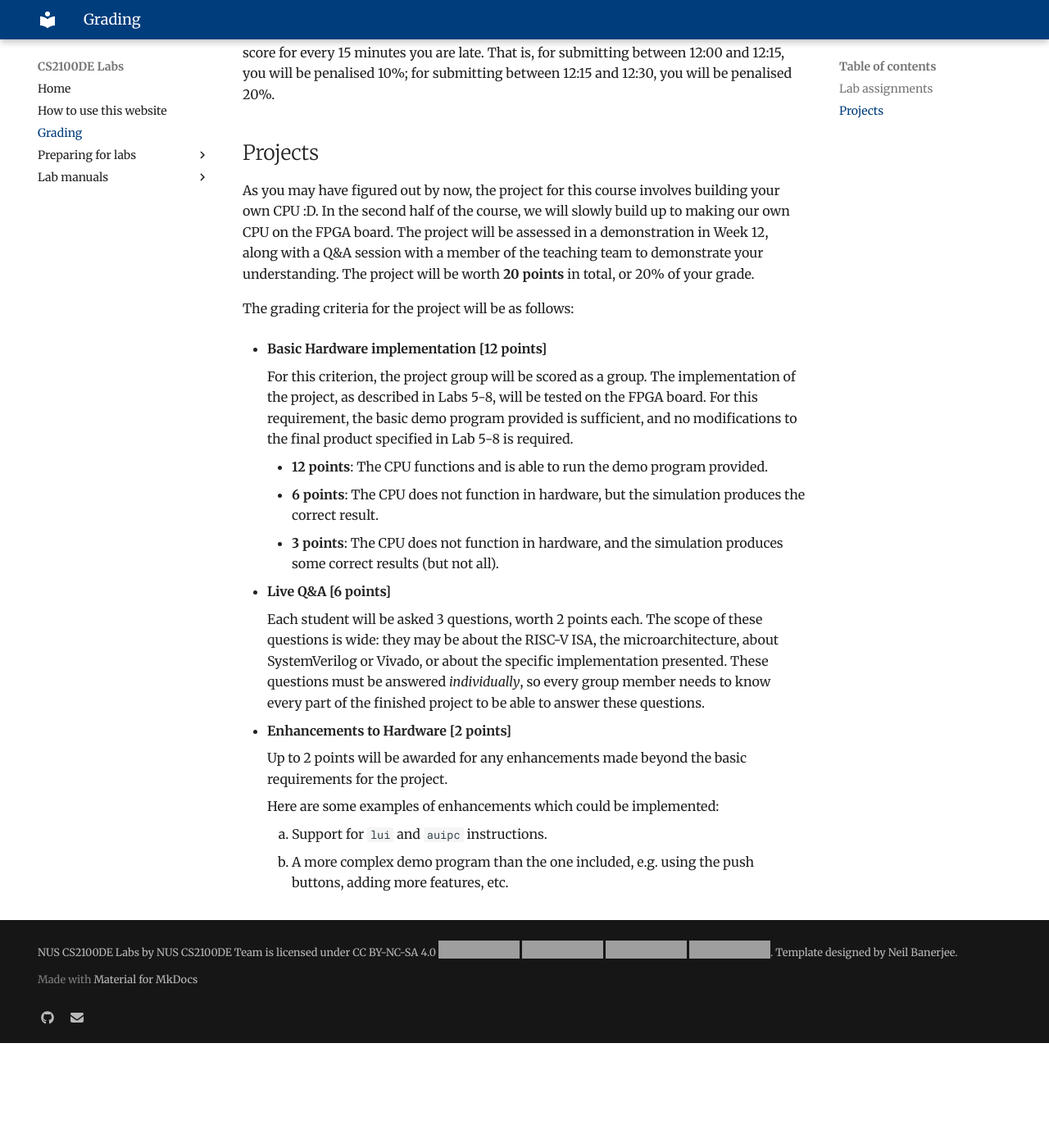
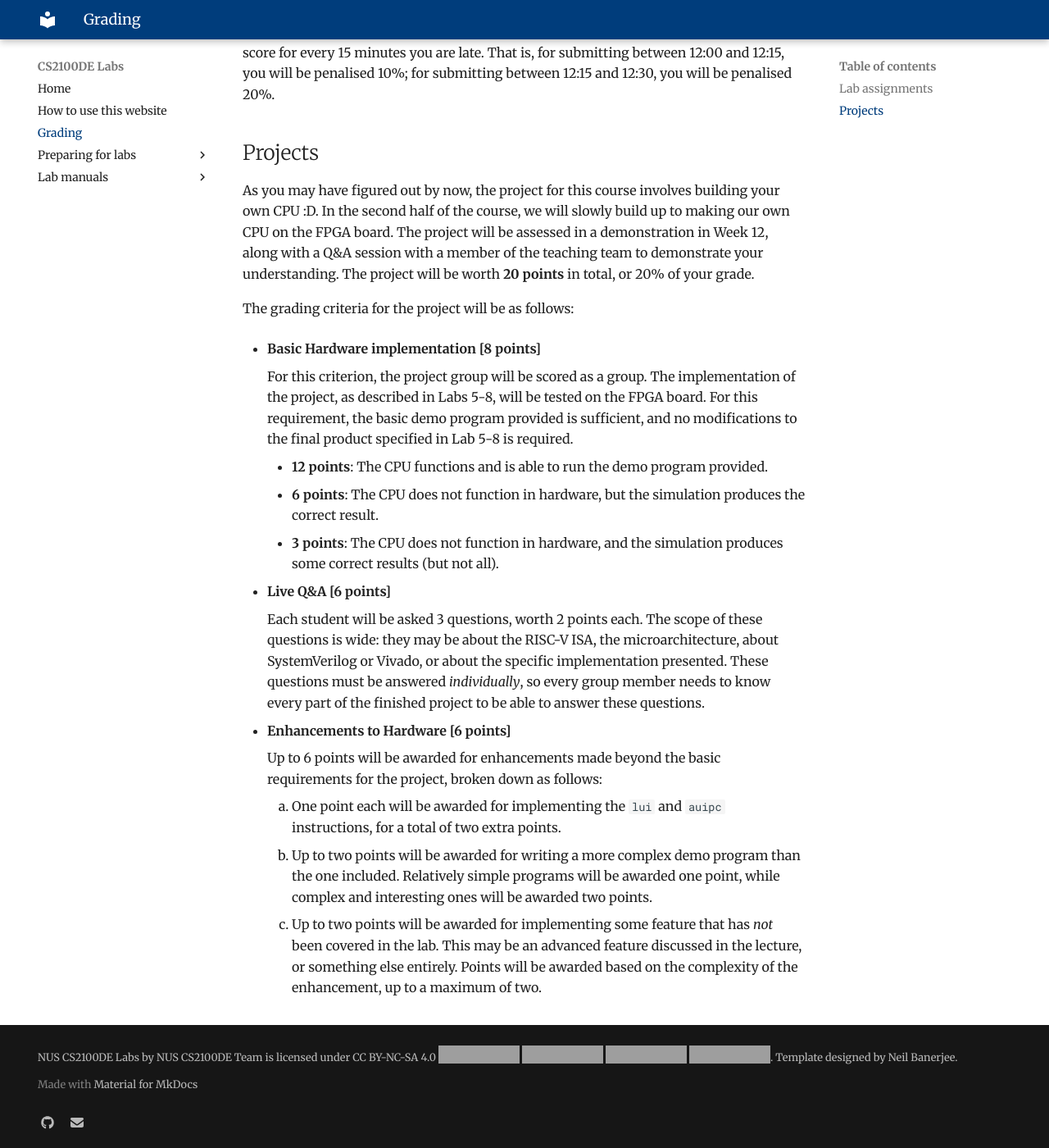
Before and after one commit to NUS-CS2100DE/labs, an MkDocs documentation site: the page built from docs/grading.md, in a window 1280 px wide and 1400 px high, scrolled down 921 px. Shown: the whole window at 82% size. Built offline with MkDocs 1.6.1 and Material for MkDocs 9.7.7, drawn with Linux system fonts in a browser that asks for light colours; before the commit the page ends 2193 px from its top, so only the background shows below that; grey boxes are pictures that could not be loaded.

Commit message:
Update grading info for project

```diff
--- a/docs/grading.md
+++ b/docs/grading.md
@@ -27,7 +27,7 @@ As you may have figured out by now, the project for this course involves buildin
 
 The grading criteria for the project will be as follows:
 
-* **Basic Hardware implementation [12 points]**
+* **Basic Hardware implementation [8 points]**
 
 	For this criterion, the project group will be scored as a group. The implementation of the project, as described in Labs 5-8, will be tested on the FPGA board. For this requirement, the basic demo program provided is sufficient, and no modifications to the final product specified in Lab 5-8 is required.
 
@@ -39,11 +39,10 @@ The grading criteria for the project will be as follows:
 
 	Each student will be asked 3 questions, worth 2 points each. The scope of these questions is wide: they may be about the RISC-V ISA, the microarchitecture, about SystemVerilog or Vivado, or about the specific implementation presented. These questions must be answered *individually*, so every group member needs to know every part of the finished project to be able to answer these questions.
 
-* **Enhancements to Hardware [2 points]**
+* **Enhancements to Hardware [6 points]**
 
-	Up to 2 points will be awarded for any enhancements made beyond the basic requirements for the project.
+	Up to 6 points will be awarded for enhancements made beyond the basic requirements for the project, broken down as follows:
 
-	Here are some examples of enhancements which could be implemented:
-
-	1. Support for `lui` and `auipc` instructions.
-	2. A more complex demo program than the one included, e.g. using the push buttons, adding more features, etc.
+	1. One point each will be awarded for implementing the `lui` and `auipc` instructions, for a total of two extra points.
+	2. Up to two points will be awarded for writing a more complex demo program than the one included. Relatively simple programs will be awarded one point, while complex and interesting ones will be awarded two points.
+	3. Up to two points will be awarded for implementing some feature that has *not* been covered in the lab. This may be an advanced feature discussed in the lecture, or something else entirely. Points will be awarded based on the complexity of the enhancement, up to a maximum of two.
```
